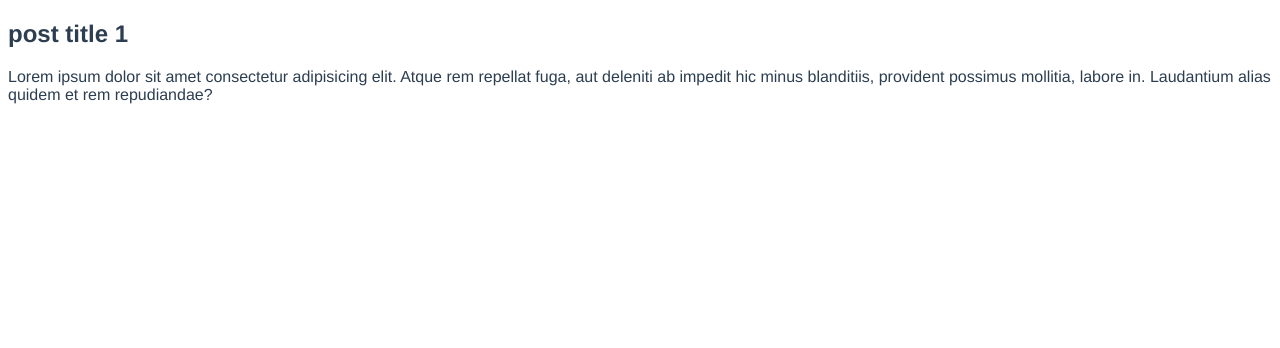
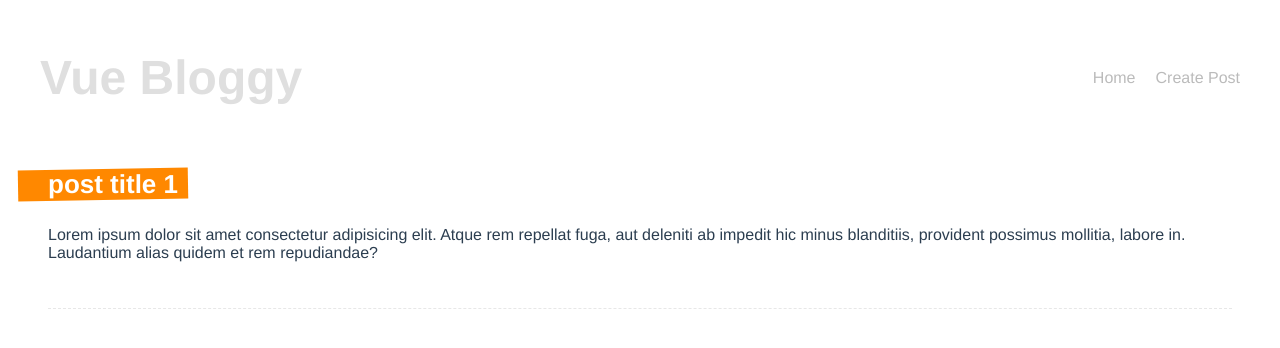
Before and after one commit to Oakekywe/Composition-Api-Testing, a Vue app: page /posts/1 in a window 1280 px wide. Shown: the top 348 px of the page. Built offline with nearby package versions, Linux system fonts and the light colour scheme; data requests are answered from the project's data file.

Commit message:
adding Navbar component and some design

```diff
--- a/src/App.vue
+++ b/src/App.vue
@@ -1,7 +1,18 @@
 <template>
-
+  <NavBar />
   <router-view/>
 </template>
+
+<script>
+import NavBar from "./components/NavBar.vue"
+
+export default{
+  components:{
+    NavBar
+  }
+}
+</script>
+
 
 <style>
 #app {
@@ -10,7 +21,7 @@
   -moz-osx-font-smoothing: grayscale;
   color: #2c3e50;
 }
-
+/*
 nav {
   padding: 30px;
 }
@@ -22,5 +33,5 @@
 
 nav a.router-link-exact-active {
   color: #42b983;
-}
+} */
 </style>
--- /dev/null
+++ b/src/components/NavBar.vue
@@ -0,0 +1,39 @@
+<template>
+  <header>
+    <h1>Vue Bloggy</h1>
+    <nav>
+        <router-link to="/">Home</router-link>
+        <router-link :to="{name:'Create'}">Create Post</router-link>
+    </nav>
+  </header>
+</template>
+
+<script>
+export default {
+
+}
+</script>
+
+<style>
+  header{
+    display: flex;
+    justify-content: space-between;
+    align-items: center;
+    max-width: 1200px;
+    margin: 0 auto;
+    padding: 10px;
+  }
+  header h1{
+    color: #dfdfdf;
+    font-size: 48px;
+  }
+  header a{
+    color: #bbb;
+    text-decoration: none;
+    margin-left: 20px;
+  }
+  header a.router-link-active{
+    color: #444;
+    font-weight: bold;
+  }
+</style>
--- a/src/composables/getPost.js
+++ b/src/composables/getPost.js
@@ -6,9 +6,9 @@
 
     let load= async()=>{
         try{
-            await new Promise((resovle, reject)=>{
-                setTimeout(resovle, 2500)
-            })
+            // await new Promise((resovle, reject)=>{
+            //     setTimeout(resovle, 2500)
+            // })
 
             let response= await fetch("http://localhost:3000/posts/"+id)
             if(response.status===404){
--- a/src/composables/getPosts.js
+++ b/src/composables/getPosts.js
@@ -5,9 +5,9 @@
     let error= ref("")
     let load= async ()=>{
         try{
-            await new Promise((resovle, reject)=>{
-                setTimeout(resovle, 2500)
-            })
+            // await new Promise((resovle, reject)=>{
+            //     setTimeout(resovle, 2500)
+            // })
 
             let response= await fetch("http://localhost:3000/posts")
             if(response.status=== 404){
--- a/src/views/Create.vue
+++ b/src/views/Create.vue
@@ -1,5 +1,4 @@
 <template>
-  <h1>Create</h1>
   <form @submit.prevent="addPost">
     <label>Title</label>
     <input type="text" required v-model="title">
--- a/src/views/DetailPost.vue
+++ b/src/views/DetailPost.vue
@@ -1,5 +1,5 @@
 <template>
-    <div v-if="post">
+    <div v-if="post" class="post">
         <h2>{{post.title}}</h2>
         <p>{{post.body}}</p>
     </div>
@@ -23,5 +23,38 @@
 </script>
 
 <style>
-
+    .post {
+        margin: 0 40px 30px;
+        padding-bottom: 30px;
+        border-bottom: 1px dashed #e7e7e7;
+      }
+      .post h2 {
+        display: inline-block;
+        position: relative;
+        font-size: 26px;
+        color: white;
+        margin-bottom: 10px;
+        max-width: 400px;
+      }
+      .post h2::before {
+        content: "";
+        display: block;
+        width: 100%;
+        height: 100%;
+        background: #ff8800;
+        position: absolute;
+        z-index: -1;
+        padding-right: 40px;
+        left: -30px;
+        transform: rotateZ(-1deg);
+      }
+      .pill {
+        display: inline-block;
+        margin: 10px 10px 0 0;
+        color: #444;
+        background: #ddd;
+        padding: 8px;
+        border-radius: 20px;
+        font-size: 14px;
+      }
 </style>
```
